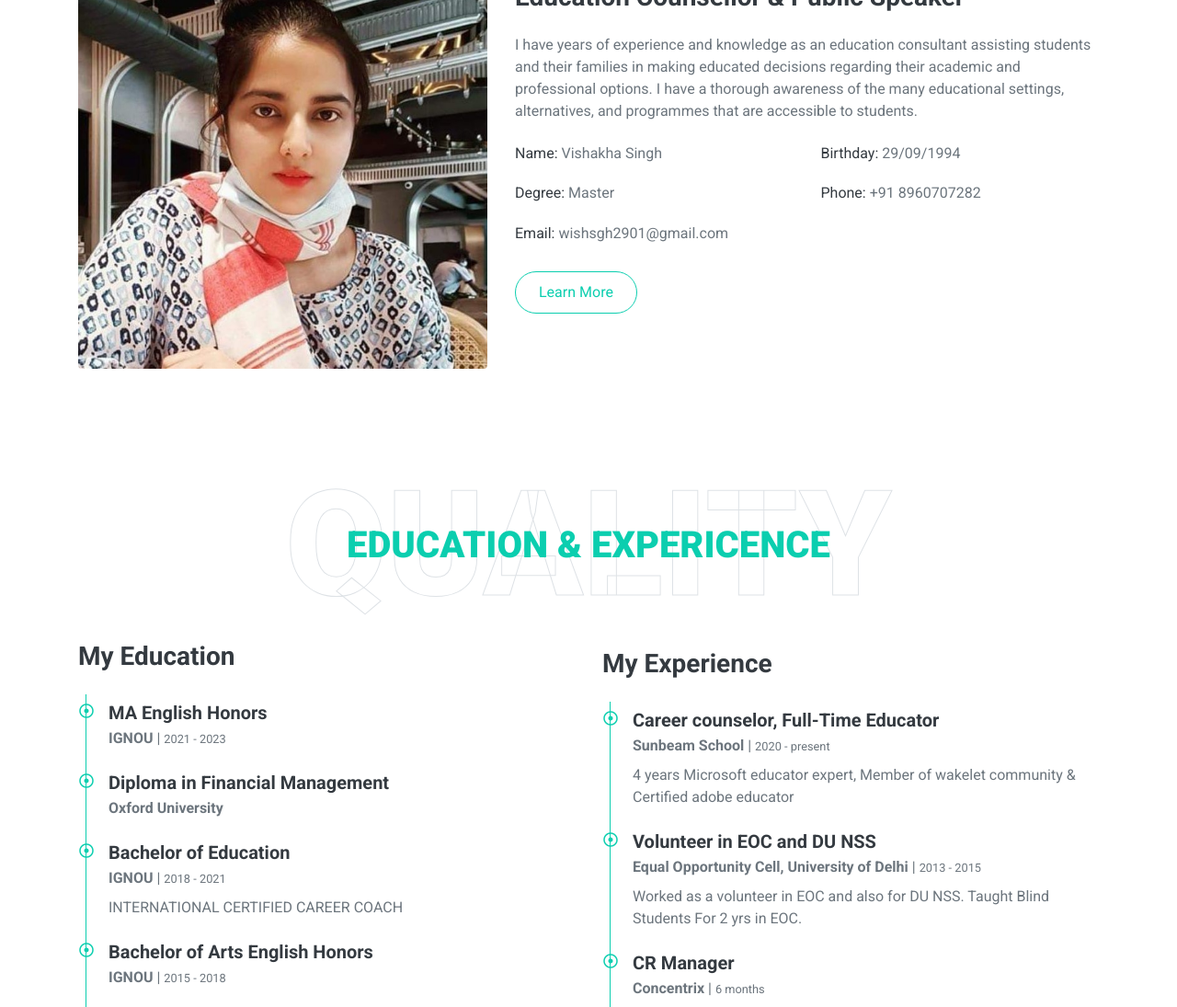
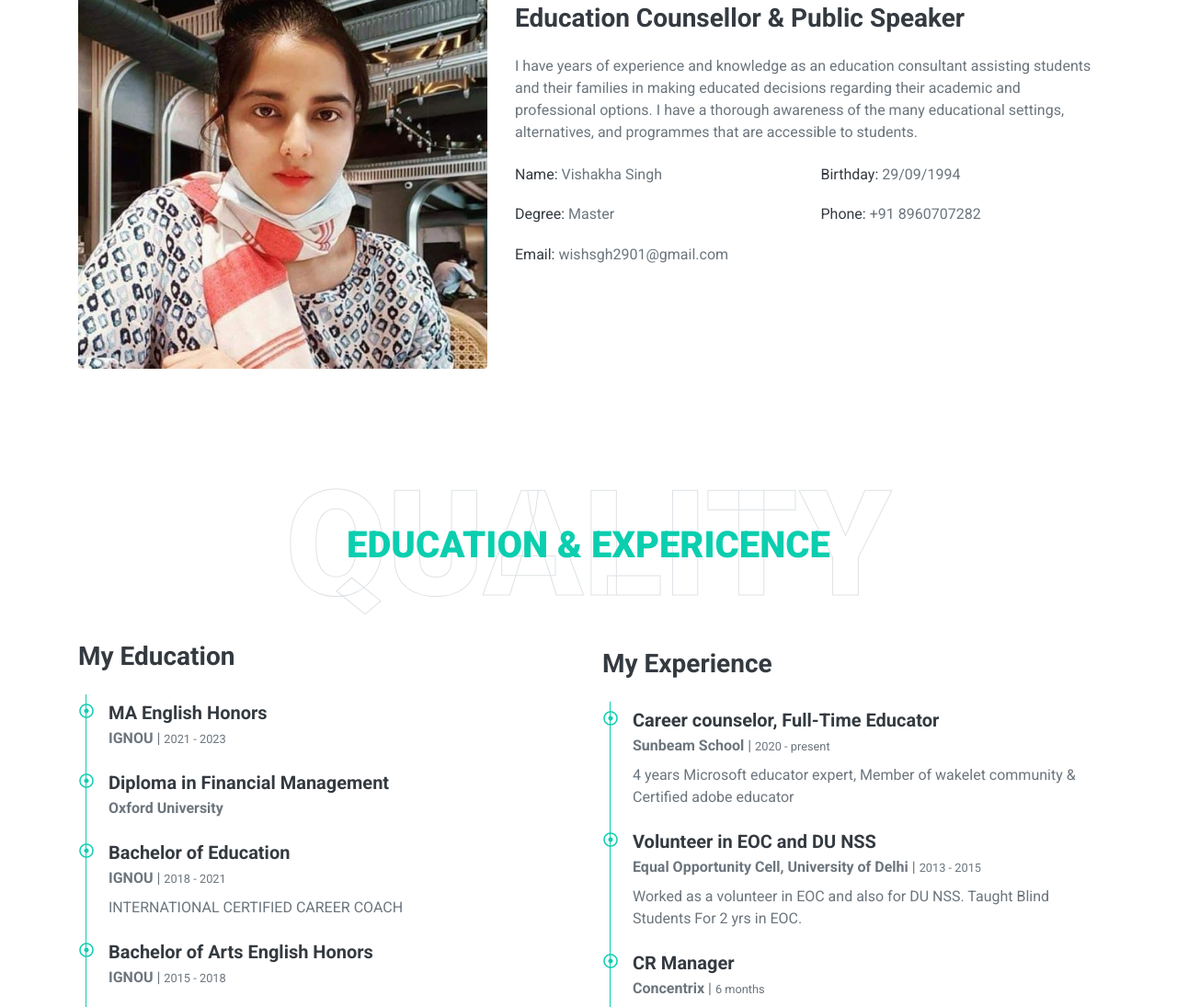
Before and after one commit to AyushUlric/vishportfolio, a plain HTML site: page index.html in a window 1280 px wide. Shown: the part 1177-2272 px from the top of the page at 92% size. Drawn offline with nearby package versions, Linux system fonts and the light colour scheme.

Commit message:
update index.js

```diff
--- a/index.html
+++ b/index.html
@@ -108,7 +108,7 @@
                         <div class="col-sm-6 py-2"><h6>Phone: <span class="text-secondary">+91 8960707282</span></h6></div>
                         <div class="col-sm-6 py-2"><h6>Email: <span class="text-secondary">wishsgh2901@gmail.com</span></h6></div>
                     </div>
-                    <a href="#" class="btn btn-outline-primary">Learn More</a>
+                    <!-- <a href="#" class="btn btn-outline-primary">Learn More</a> -->
                 </div>
             </div>
         </div>
```
